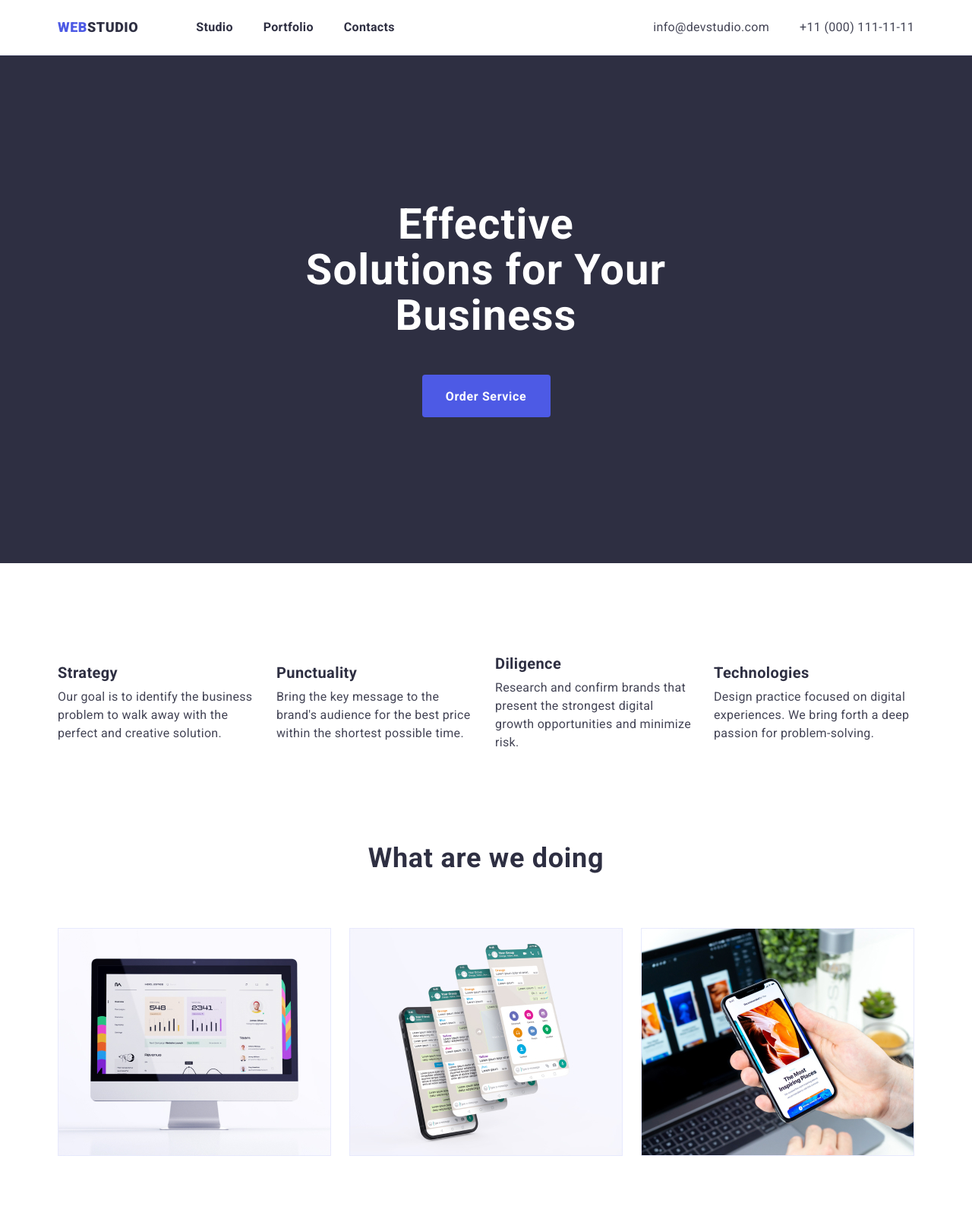
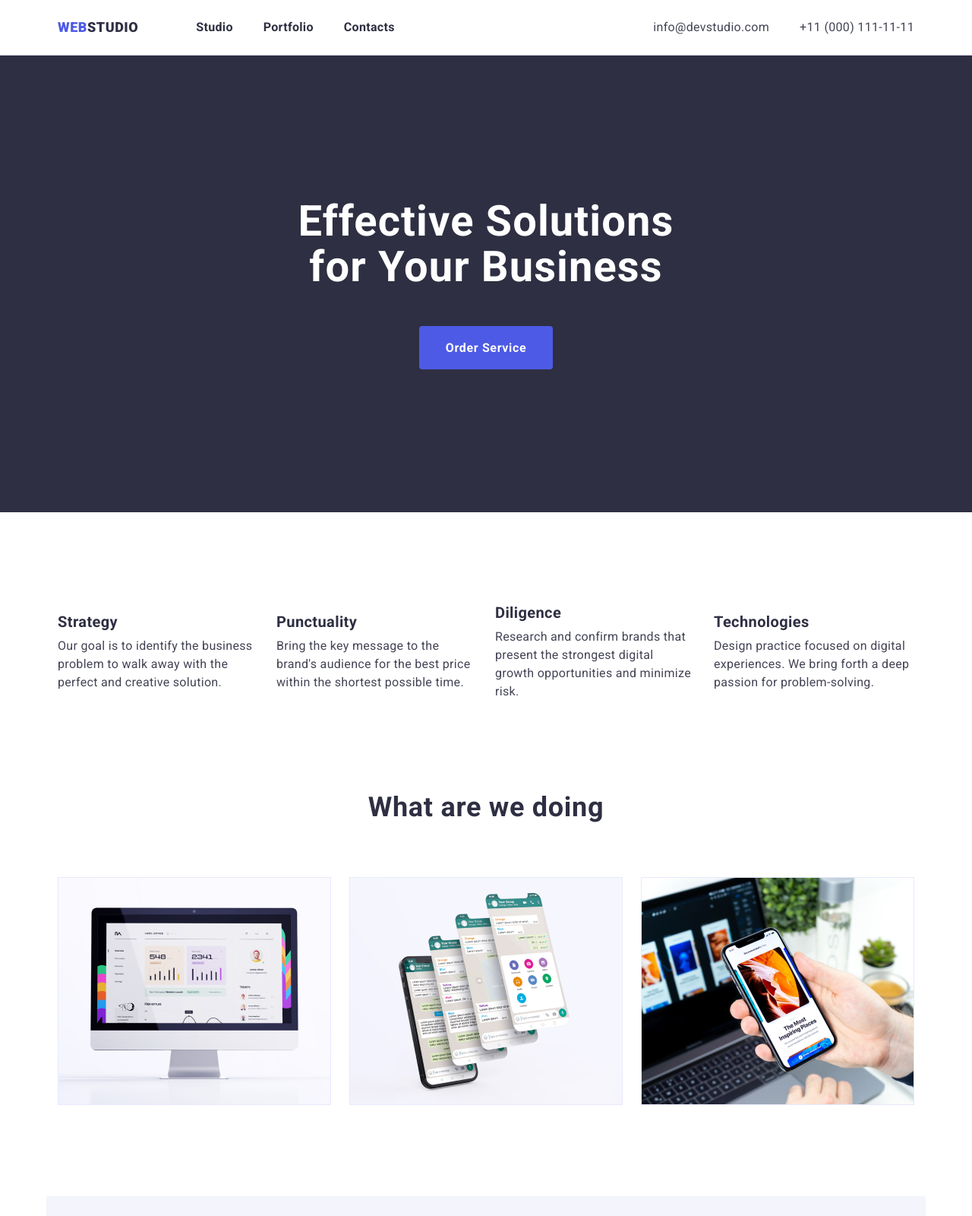
Before and after one commit to tetianamakarenko/goit-markup-hw-03, a plain HTML site: page index.html in a window 1280 px wide. Shown: the top 1600 px of the page at 76% size. Drawn offline with nearby package versions, Linux system fonts and the light colour scheme.

Commit message:
4th save

```diff
--- a/css/styles.css
+++ b/css/styles.css
@@ -16,12 +16,9 @@ body {
     color: var(--main-text-color);
 }
 
-h1, h2, h3, h4, p, ul {
+h1, h2, h3, h4, p, ul, ol {
     margin-top: 0;
     margin-bottom: 0;
-}
-ul, ol {
-    margin: 0;
 }
 
 img {
@@ -29,12 +26,18 @@ img {
     max-width: 100%;
     height: auto;
 }
+
 .container {
     width: 1158px;
     padding-left: 15px;
     padding-right: 15px;
     outline: 1px;
     margin: 0 auto;
+}
+
+.section {
+    padding-top: 120px;
+    padding-bottom: 120px;
 }
 
 .list {
@@ -122,14 +125,16 @@ img {
 }
 
 /* Tittle in the center */
-.hero {
+.hero-section {
     background-color: var(--navigation-color);
-    padding-top: 192px;
-    padding-bottom: 192px;
+    padding-top: 188px;
+    padding-bottom: 188px;
+    text-align: center;
+    margin: auto;
 }
 
 .hero-title {
-    max-width: 494px;
+    /* max-width: 494px; */
     font-weight: 700;
     font-size: 56px;
     line-height: calc(60/56);
@@ -139,45 +144,36 @@ img {
     margin-left: auto;
     margin-bottom: 48px;
 }
-.hero > .container {
-    text-align: center;
-}
 
 /* Button */
-.btn {}
+.btn {
+    border-radius: 4px;
+    font-family: inherit;
+    border: 1px;
+    font-weight: 700;
+    font-size: 16px;
+    letter-spacing: 0.04em;
+    cursor: pointer;
+}
 
 .btn-primary {
     display: inline-block;
-    min-width: 169px;
-    height: 56px;
-    border-radius: 4px;
-    border: 1px solid transparent;
-
-    font-family: inherit;
-    font-weight: 700;
-    font-size: 16px;
+    border: solid transparent;
+    padding: 16px 32px;
     line-height: calc(19/16);
-    letter-spacing: 0.04em;
     color: var(--first-title-color);
     background-color: var(--accent-color);
-    cursor: pointer;
 }
 
 .btn-secondary {
-    border-radius: 4px;
-    border: 1px solid var(--btn-color);
+    display: flex;
+    border: solid var(--btn-color);
     padding: 12px 24px;
-    font-family: inherit;
-    font-weight: 700;
-    font-size: 16px;
     line-height: 1.5;
-    display: flex;
     align-items: center;
     text-align: center;
-    letter-spacing: 0.04em;
     color: var(--accent-color);
     background-color: var(--background-color);
-    cursor: pointer;
 }
 
 .btn:hover, .btn:focus {background-color: var(--btn-focur-color);}
@@ -196,9 +192,9 @@ color: var(--navigation-color);
 
 /* Sections with a short description */
 
-.company {
+.company-section {
     padding-top: 120px;
-    padding-bottom: 120px;
+    padding-bottom: 0;
 }
 .company-list {
     display: flex;
@@ -225,9 +221,6 @@ color: var(--navigation-color);
 
 /* Pictures   */
 
-.pictures {
-    padding-bottom: 120px;
-}
 .pictures-title {
 margin-bottom: 72px;
 }
@@ -242,8 +235,6 @@ margin-bottom: 72px;
 
 .team {
     background-color: var(--background-color);
-    padding-top: 120px;
-    padding-bottom: 120px;
 }
 .team-title {
     margin-bottom: 72px;
@@ -258,6 +249,9 @@ margin-bottom: 72px;
 
 .team-item {
     width: calc((100% - 72px) / 4);
+    background: var(--first-title-color);
+    box-shadow: 0px 1px 6px rgba(46, 47, 66, 0.08), 0px 1px 1px rgba(46, 47, 66, 0.16), 0px 2px 1px rgba(46, 47, 66, 0.08);
+    border-radius: 0px 0px 4px 4px;
 }
 
 .team-member-name {
@@ -281,7 +275,6 @@ margin-bottom: 72px;
 
 .portfolio {
     padding-top: 96px;
-    padding-bottom: 120px;
 }
 
 .buttons-list {
--- a/index.html
+++ b/index.html
@@ -42,15 +42,17 @@
 
 <main>
 <!--Tittle in the center-->
-    <section class="hero">
+    <section class="hero-section">
     <div class="container">
-        <h1 class="hero-title"> Effective Solutions for Your Business </h1>
+        <h1 class="hero-title">
+            Effective Solutions <br />
+            for Your Business
+        </h1>
         <button type="button" class="btn btn-primary"> Order Service </button>
     </div>
     </section>
 <!--Sections with a short description-->
-    <section class="company">
-        <div class="container">
+    <section class="company-section container">
             <h2 class="company-title visually-hidden">Short Company description</h2>
             <ul class="company-list list">
                 <li class="company-item">
@@ -69,24 +71,20 @@
                     <p class="company-paragraph">Design practice focused on digital experiences. We bring forth a deep passion for problem-solving.</p>
                 </li>
             </ul>
-        </div>
     </section>
 
 <!--Pictures-->
-    <section class="pictures">
-        <div class="container">
+    <section class="section container">
             <h2 class="pictures-title">What are we doing</h2>
             <ul class="pictures-list list">
                 <li><img src="./images/img1.jpg" alt="picture screen" width="360" height="300"></li>
                 <li><img src="./images/img2.jpg" alt="picture phone-layers" width="360" height="300"></li>
                 <li><img src="./images/img3.jpg" alt="picture phone-hand" width="360" height="300"></li>
             </ul>
-        </div>
     </section>
 
 <!--Team-->
-    <section class="team">
-    <div class="container">
+    <section class="team section container">
         <h2 class="team-title">Our Team</h2>
             <ul class="team-members list">
                 <li class="team-item">
@@ -110,7 +108,6 @@
                     <p class="team-paragraph">UI Designer</p>
                 </li>
             </ul>
-    </div>
     </section>
 </main>
 <footer class="footer">
```
Also changed, not shown: portfolio.html (+1 -2 lines).
